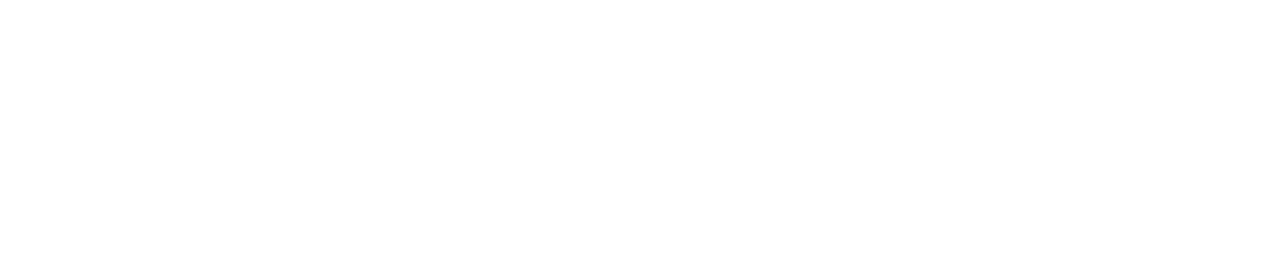
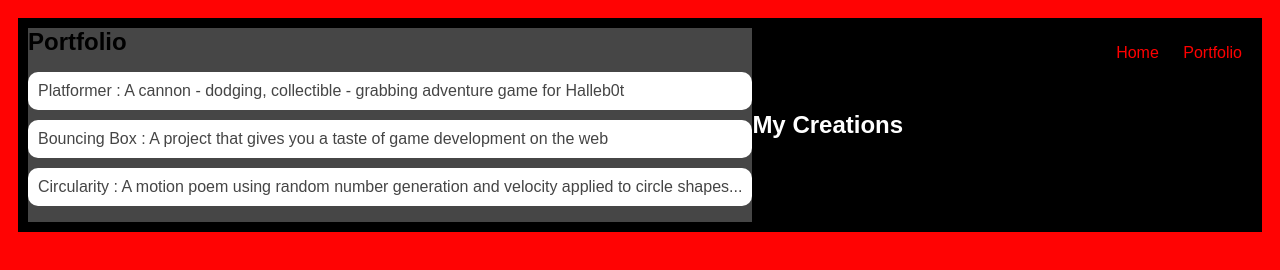
Before and after one commit to JudeHaynen/JudeHaynen.github.io, a plain HTML site: page portfolio.html in a window 1280 px wide. Drawn offline with Linux system fonts and the light colour scheme.

Commit message:
add portfolio.html file

```diff
--- a/portfolio.html
+++ b/portfolio.html
@@ -0,0 +1,34 @@
+<!DOCTYPE HTML>
+<html>
+    <head>
+        <title>Jude's Portfolio</title>
+        <link rel="stylesheet" href="style.css">
+    </head>
+
+    <body>
+      <div id="all-contents">
+        <nav>
+            <main>
+                <div class="content">
+                    <h1>Portfolio</h1>
+                    <ul id="portfolio">
+                        <li><a href="projects/platformer/">Platformer : A cannon - dodging, collectible - grabbing adventure game for Halleb0t</a></li>
+                        <li><a href="projects/bouncing-box/">Bouncing Box : A project that gives you a taste of game development on the web </a></li>
+                        <li><a href="projects/circularity/">Circularity : A motion poem using random number generation and velocity applied to circle shapes...</a></li>
+
+                    </ul>
+                </div>
+            </main>
+            <h1>My Creations</h1>
+            <ul id="nav-ul">
+                <li class="nav-li">
+                    <a class="nav-a" href="index.html">Home</a>
+                </li>
+                <li class="nav-li">
+                    <a class="nav-a" href="portfolio.html">Portfolio</a>
+                </li>
+            </ul>
+        </nav>
+      </div>
+    </body>
+</html>
--- a/style.css
+++ b/style.css
@@ -70,3 +70,28 @@ h3 {
     text-align: center;
     color:rgb(255, 3, 3);
 }
+         /* portfolio styles */
+         .content h1 {
+            color: black;
+        }
+
+        #portfolio {
+            list-style-type: none;
+            padding-left: 0;
+        }
+
+        #portfolio li {
+            background: #fff;
+            padding: 10px;
+            border-radius: 10px;
+            margin-bottom: 10px;
+        }
+
+        #portfolio li:hover {
+            background: #eee;
+        }
+
+        #portfolio a {
+            text-decoration: none;
+            color: #454545;
+        }
```
